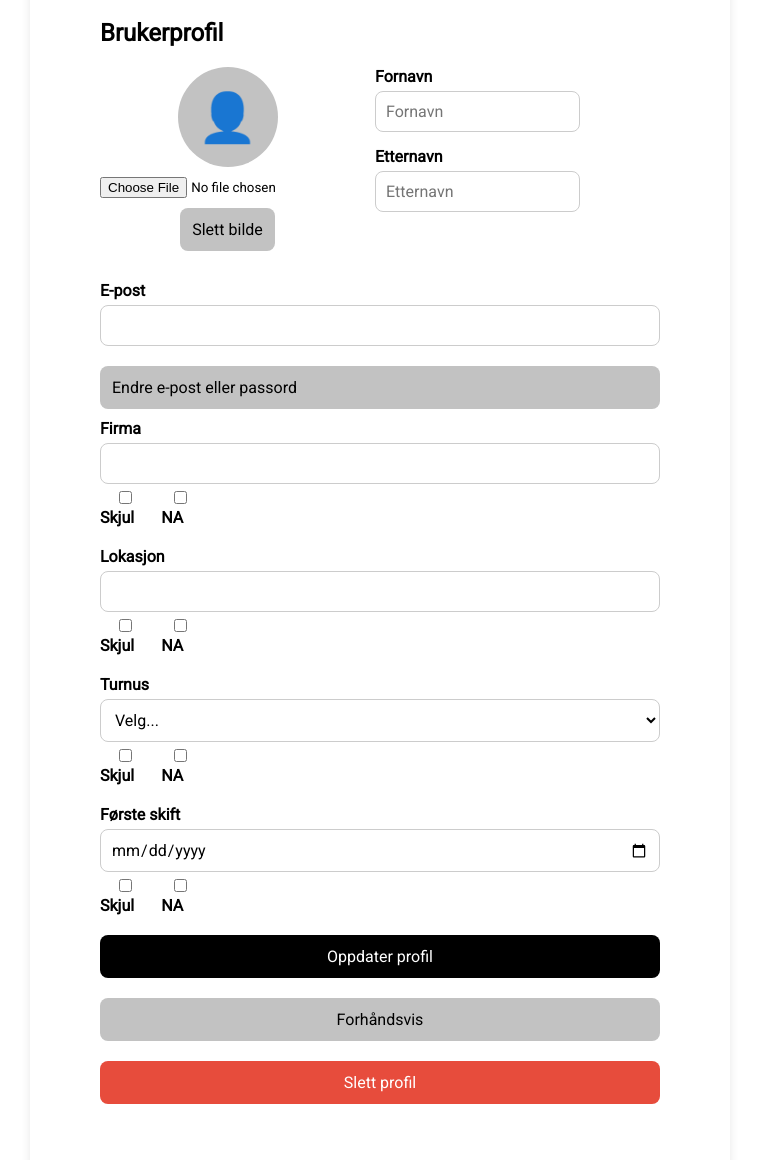
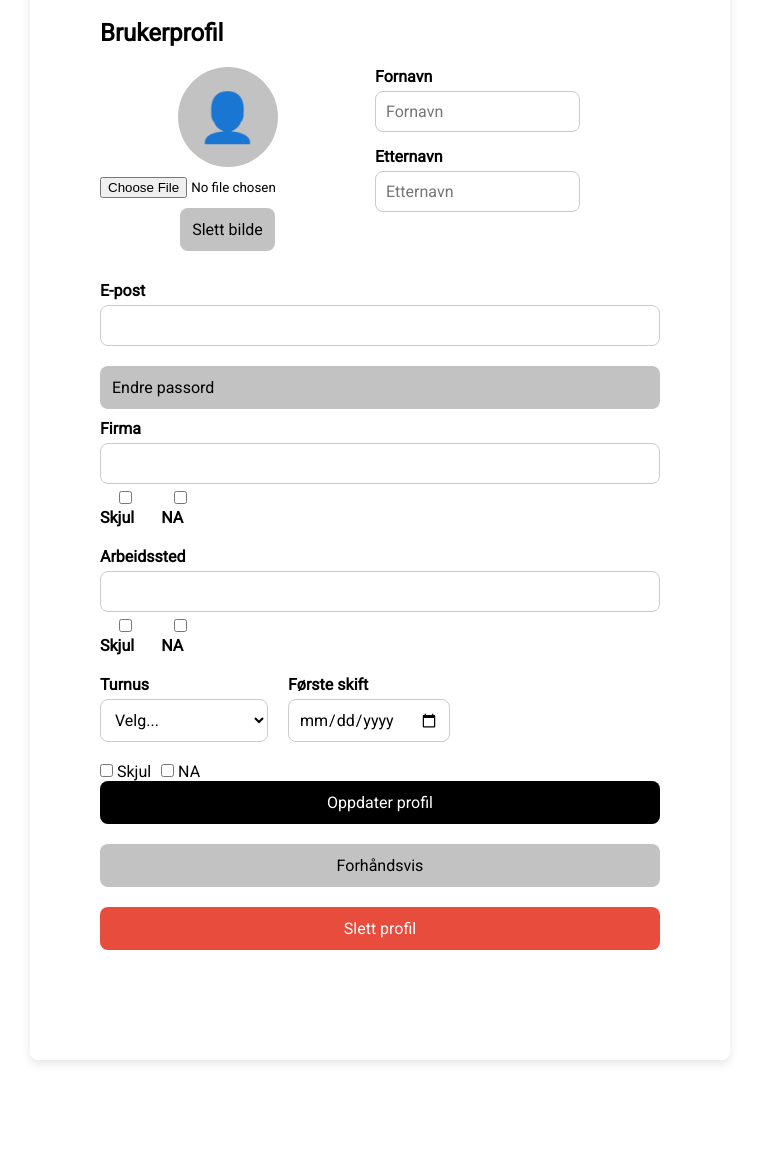
Before and after one commit to Throrvik/minturnus-redesign, a PHP site: page /user_profile.html in a window 1280 px wide. Shown: the part 238-1398 px from the top of the page, without its empty margins (260-1019 px from the left). After the commit the page ends 1302 px from the top, so only its background shows below. Run offline with PHP 8.4, Linux system fonts and the light colour scheme.

Commit message:
Improve profile and colleague UI

```diff
--- a/css/user_profile.css
+++ b/css/user_profile.css
@@ -69,6 +69,26 @@
     gap: 10px;
 }
 
+/* Row layout for turnus og første skift */
+.form-row {
+    display: flex;
+    gap: 20px;
+    align-items: flex-end;
+}
+
+@media (max-width: 600px) {
+    .form-row {
+        flex-direction: column;
+    }
+}
+
+/* Grå ut deaktiverte felt */
+.user-profile input:disabled,
+.user-profile select:disabled {
+    background-color: #eee;
+    cursor: not-allowed;
+}
+
 .avatar-img {
     width: 100px;
     height: 100px;
--- a/js/user_profile.js
+++ b/js/user_profile.js
@@ -175,14 +175,15 @@ function showPreview() {
     const shift = document.getElementById('shift').value;
     const firstShift = document.getElementById('first-shift').value;
 
-    // Use single quotes around the style attribute to avoid breaking on
-    // double quotes returned from style.backgroundImage
-    let html = `<div class="avatar-img" style='margin:0 auto;${avatar ? `background-image:${avatar};` : ''}'>${avatar ? '' : '👤'}</div>`;
-    html += `<p><strong>${name}</strong></p>`;
-    if (company) html += `<p>Firma: ${company}</p>`;
-    if (location) html += `<p>Lokasjon: ${location}</p>`;
-    if (shift) html += `<p>Turnus: ${shift}</p>`;
-    if (firstShift) html += `<p>Første skift: ${firstShift}</p>`;
+    let html = `<div class="user-card">`;
+    html += `<div class="avatar-img" style='${avatar ? `background-image:${avatar};` : ''}'>${avatar ? '' : '👤'}</div>`;
+    html += `<div class="user-info">`;
+    html += `<p class="name"><strong>${name}</strong></p>`;
+    if (company) html += `<p>${company}</p>`;
+    if (location) html += `<p>${location}</p>`;
+    if (shift) html += `<p>${shift}</p>`;
+    if (firstShift) html += `<p>${firstShift}</p>`;
+    html += `</div></div>`;
     content.innerHTML = html;
     modal.style.display = 'block';
     const closeBtn = document.getElementById('modal-close');
@@ -224,9 +225,14 @@ function deleteProfile() {
 
 // Funksjon for å deaktivere inputfelt basert på avkrysningsboksene
 function toggleInputField() {
-    document.getElementById('company').disabled = document.getElementById('company-na').checked;
-    document.getElementById('location').disabled = document.getElementById('location-na').checked;
-    document.getElementById('shift').disabled = document.getElementById('shift-na').checked;
+    const companyNa = document.getElementById('company-na').checked;
+    const locationNa = document.getElementById('location-na').checked;
+    const shiftNa = document.getElementById('shift-na').checked;
+
+    document.getElementById('company').disabled = companyNa;
+    document.getElementById('location').disabled = locationNa;
+    document.getElementById('shift').disabled = shiftNa;
+    document.getElementById('first-shift').disabled = shiftNa;
 }
 
 // Legg til event listeners for checkboxer
--- a/user_profile.html
+++ b/user_profile.html
@@ -59,7 +59,7 @@
                     <label for="email">E-post</label>
                     <input type="email" id="email" name="email" readonly>
                 </div>
-                <a href="change_password.html" class="btn-secondary password-link">Endre e-post eller passord</a>
+                <a href="change_password.html" class="btn-secondary password-link">Endre passord</a>
             </section>
 
             <section class="work-section">
@@ -73,7 +73,7 @@
                 </div>
 
                 <div class="form-group">
-                    <label for="location">Lokasjon</label>
+                    <label for="location">Arbeidssted</label>
                     <input type="text" id="location" name="location">
                     <div class="options-inline">
                         <label><input type="checkbox" id="location-hide"> Skjul</label>
@@ -81,6 +81,7 @@
                     </div>
                 </div>
 
+                <div class="form-row">
                     <div class="form-group">
                         <label for="shift">Turnus</label>
                         <select id="shift" name="shift">
@@ -100,19 +101,16 @@
                             <option value="4-8">4-8</option>
                             <option value="5-5">5-5</option>
                         </select>
-                    <div class="options-inline">
-                        <label><input type="checkbox" id="shift-hide"> Skjul</label>
-                        <label><input type="checkbox" id="shift-na"> NA</label>
-                    </div>
                     </div>
 
                     <div class="form-group">
                         <label for="first-shift">Første skift</label>
                         <input type="date" id="first-shift" name="first-shift">
+                    </div>
+                </div>
                 <div class="options-inline">
-                        <label><input type="checkbox" id="first-shift-hide"> Skjul</label>
-                        <label><input type="checkbox" id="first-shift-na"> NA</label>
-                    </div>
+                    <label><input type="checkbox" id="shift-hide"> Skjul</label>
+                    <label><input type="checkbox" id="shift-na"> NA</label>
                 </div>
             </section>
 
```
Also changed, not shown: css/friends.css (+1 -24 lines), css/style.css (+31 -0 lines), js/friends.js (+8 -4 lines). Lines whose indentation alone changed are shown as unchanged.
